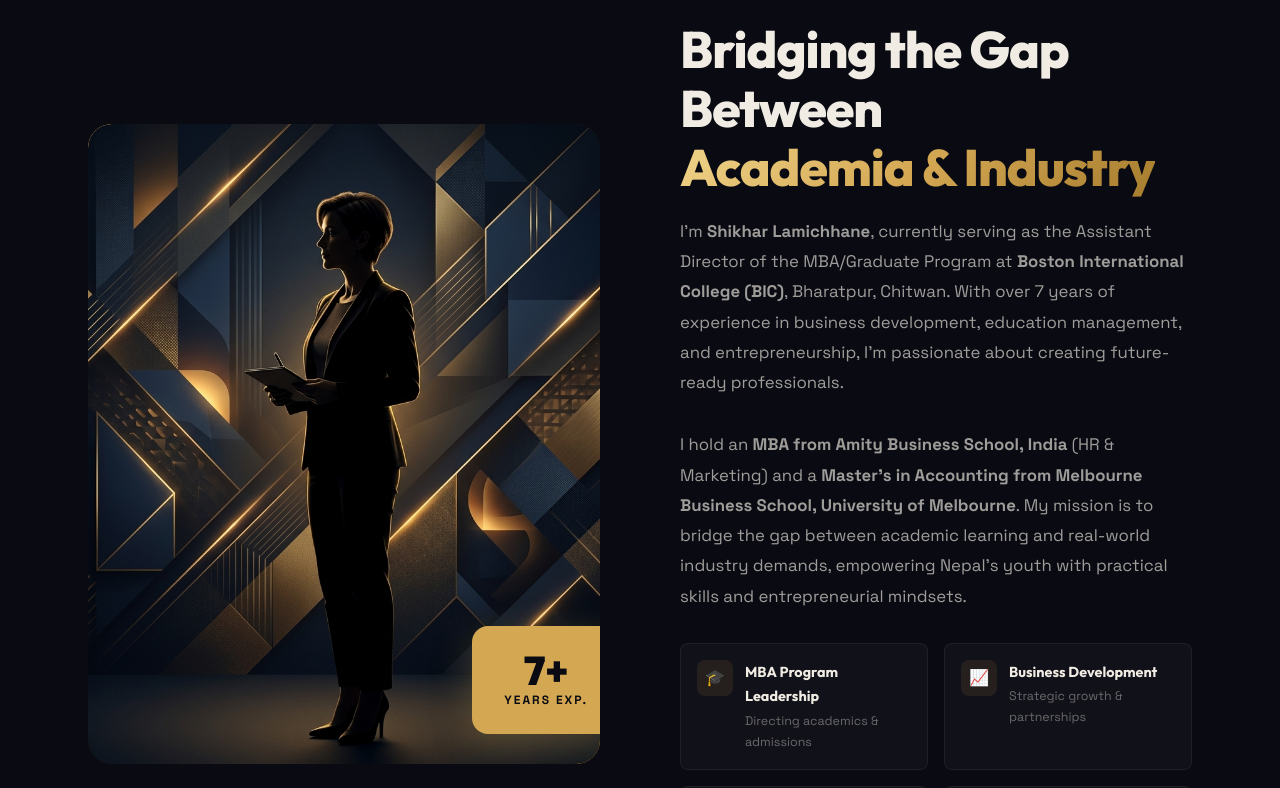
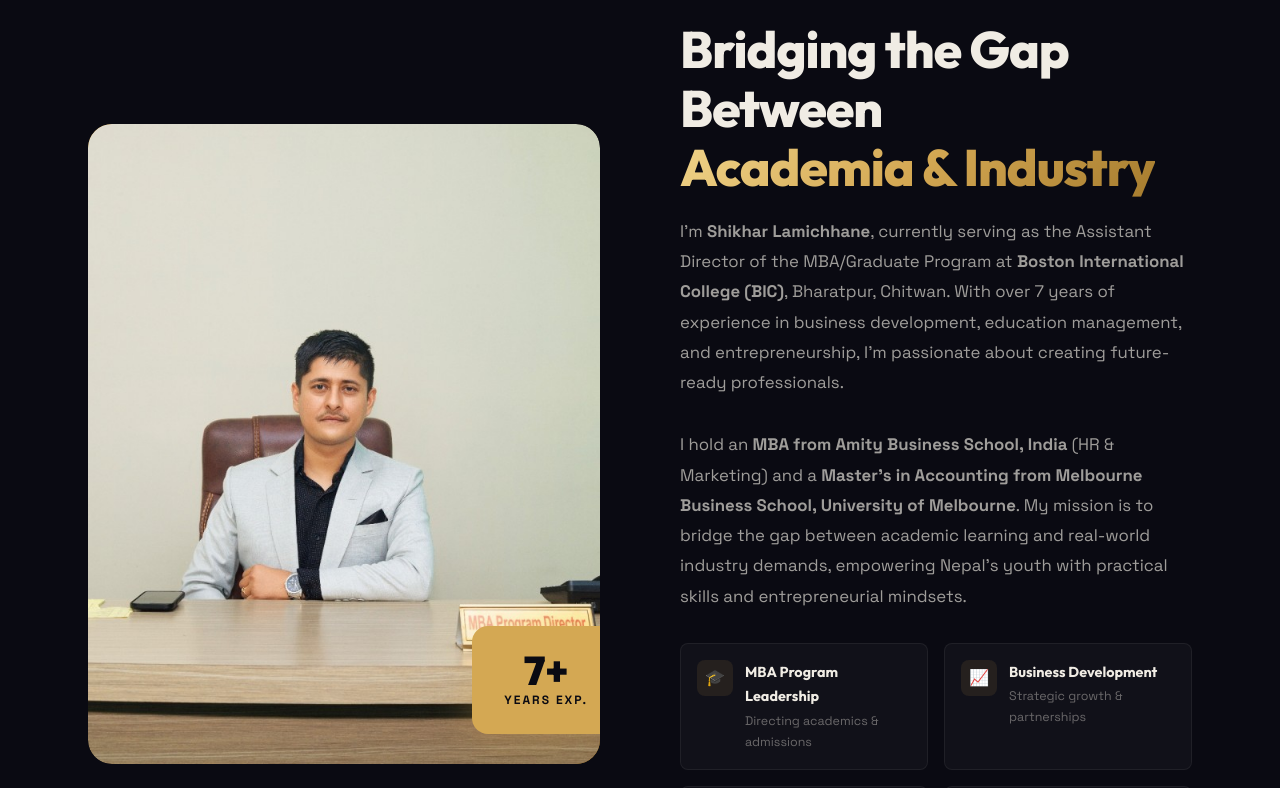
Before and after one commit to Gau7ab/Template, a Next.js app: page / in a window 1280 px wide. Shown: the part 1084-1872 px from the top of the page. Built offline with nearby package versions, Linux system fonts and the light colour scheme.

Commit message:
feat: update profile image to about-portrait.jpg in About component
Updated image source to reflect new professional portrait.

Co-authored-by: Om Prakash Paudel Gaurav <176696545+Gau7ab@users.noreply.github.com>

```diff
--- a/components/About.tsx
+++ b/components/About.tsx
@@ -3,7 +3,7 @@
     <section className="about" id="about">
       <div className="container">
         <div className="about-image reveal">
-          <img src="/hero-profile.png" alt="Shikhar Lamichhane — Professional Portrait" />
+          <img src="/about-portrait.jpg" alt="Shikhar Lamichhane — Professional Portrait" />
           <div className="experience-badge">
             <div className="number">7+</div>
             <div className="label">Years Exp.</div>
```
Also changed, not shown: public/about-portrait.jpg (added).
